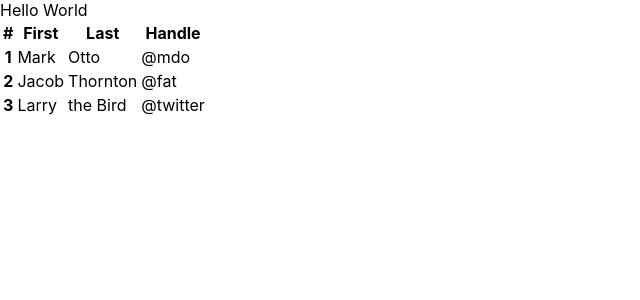
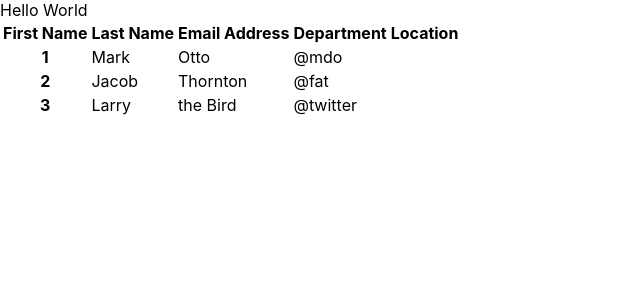
Before and after one commit to frankieavina/employee-directory-project, a React (Create React App) app: page / in a window 1280 px wide. Shown: the top 300 px of the page, without its empty margins (0-640 px from the left). Built offline with nearby package versions, Linux system fonts and the light colour scheme; no server answers.

Commit message:
refactor(EmployleeList): Updated Table column names

```diff
--- a/src/components/EmployeeList.js
+++ b/src/components/EmployeeList.js
@@ -2,13 +2,14 @@ import React from 'react';
 
 const EmployeeList = () => {
   return (
-    <div><table class="table">
+    <div><table className="table">
     <thead>
       <tr>
-        <th scope="col">#</th>
-        <th scope="col">First</th>
-        <th scope="col">Last</th>
-        <th scope="col">Handle</th>
+        <th scope="col">First Name</th>
+        <th scope="col">Last Name</th>
+        <th scope="col">Email Address</th>
+        <th scope="col">Department</th>
+        <th scope="col">Location</th>
       </tr>
     </thead>
     <tbody>
```
